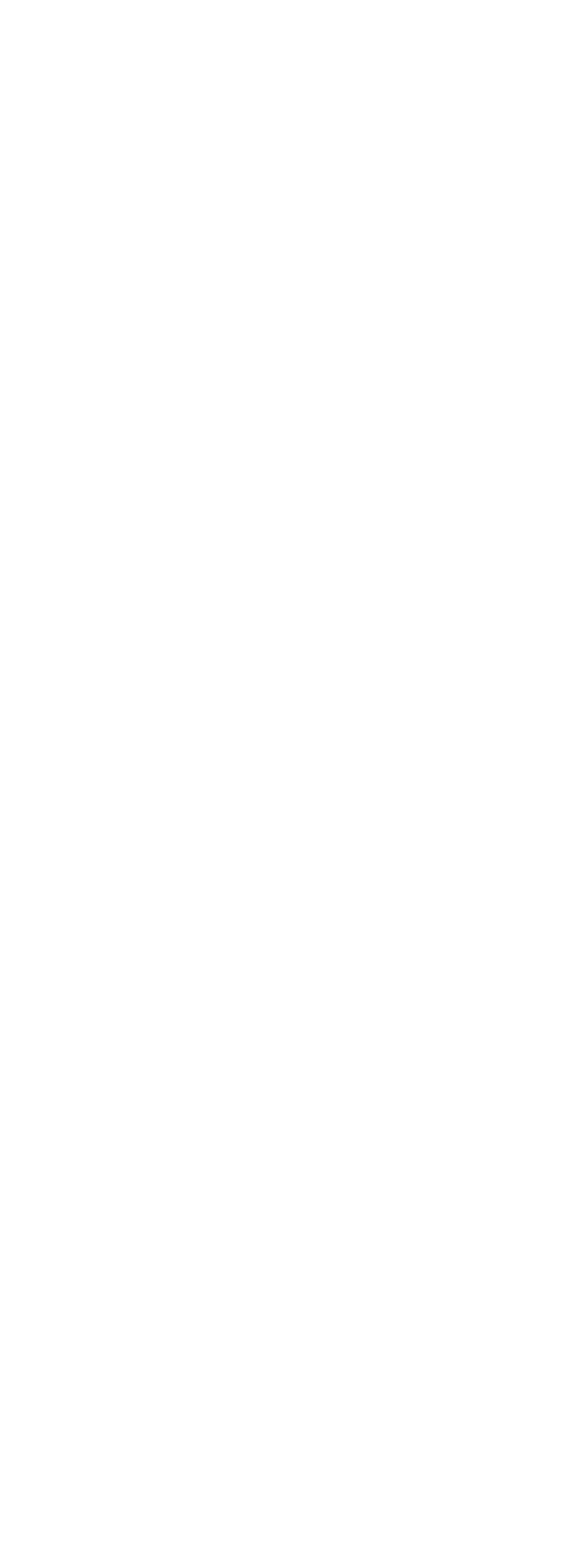
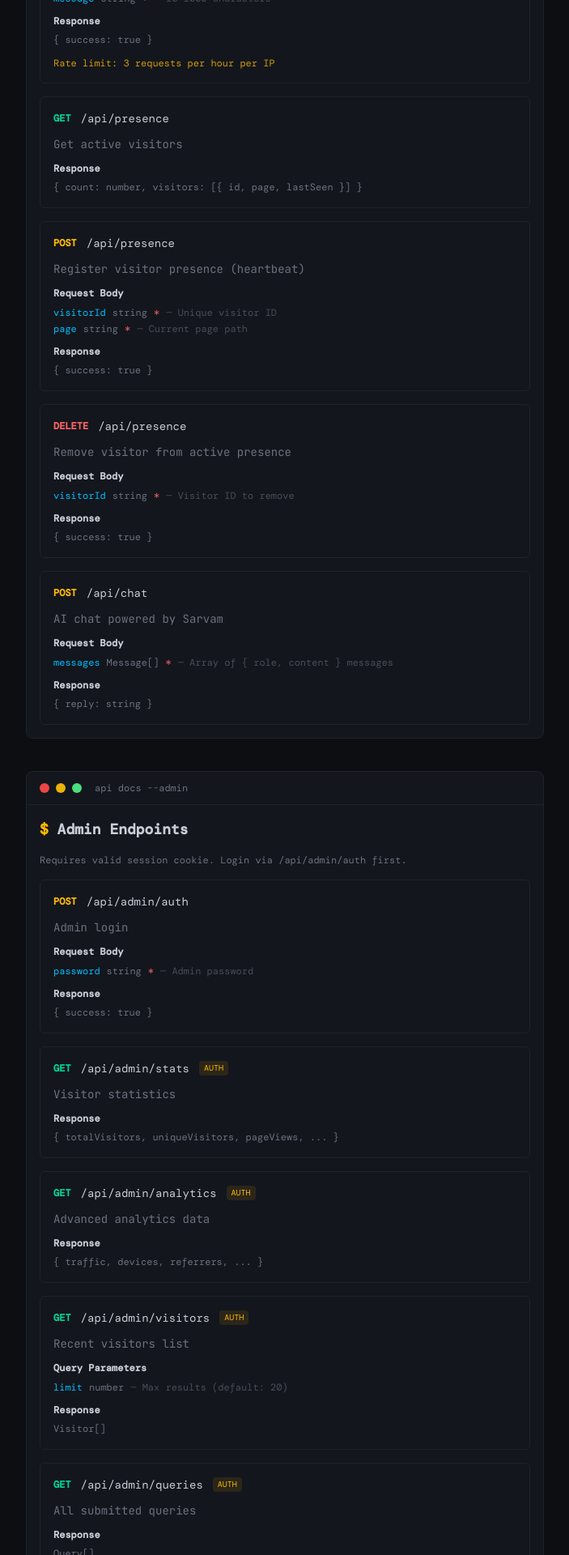
Before and after one commit to knee-tesh/initesh, a Next.js app: page /api-docs in a window 1280 px wide. Before the commit this address had no page. Shown: the part 780-2700 px from the top of the page at 81% size, without its empty margins (90-793 px from the left). Before the commit the page ends 800 px from the top, so only its background shows below. Built offline with nearby package versions, Linux system fonts and the light colour scheme.

Commit message:
feat: add API documentation page with terminal-themed UI

```diff
--- /dev/null
+++ b/src/app/(main)/api-docs/page.tsx
@@ -0,0 +1,271 @@
+import TerminalWindow from "@/components/shared/terminal-window";
+
+type HttpMethod = "GET" | "POST" | "PATCH" | "DELETE";
+
+type Param = {
+  name: string;
+  type: string;
+  required: boolean;
+  description: string;
+};
+
+type Endpoint = {
+  method: HttpMethod;
+  path: string;
+  description: string;
+  auth: boolean;
+  body?: Param[];
+  query?: Param[];
+  response: string;
+  rateLimit?: string;
+};
+
+const METHOD_COLORS: Record<HttpMethod, string> = {
+  GET: "text-emerald-400",
+  POST: "text-amber-400",
+  PATCH: "text-sky-400",
+  DELETE: "text-red-400",
+};
+
+const PUBLIC_ENDPOINTS: Endpoint[] = [
+  {
+    method: "POST",
+    path: "/api/track",
+    description: "Track page view",
+    auth: false,
+    body: [
+      { name: "page", type: "string", required: true, description: "Page path (/skills, /services, /about, /contact)" },
+      { name: "referrer", type: "string", required: false, description: "Referrer URL" },
+      { name: "userAgent", type: "string", required: false, description: "Browser user agent" },
+      { name: "sessionId", type: "string", required: false, description: "Session identifier" },
+      { name: "visitDuration", type: "number", required: false, description: "Time spent on page (ms)" },
+      { name: "scrollDepth", type: "number", required: false, description: "Max scroll depth (0-100)" },
+    ],
+    response: "204 No Content",
+  },
+  {
+    method: "POST",
+    path: "/api/queries",
+    description: "Submit a contact query",
+    auth: false,
+    body: [
+      { name: "name", type: "string", required: true, description: "2-100 characters" },
+      { name: "email", type: "string", required: true, description: "Valid email address" },
+      { name: "message", type: "string", required: true, description: "10-1000 characters" },
+    ],
+    response: "{ success: true }",
+    rateLimit: "3 requests per hour per IP",
+  },
+  {
+    method: "GET",
+    path: "/api/presence",
+    description: "Get active visitors",
+    auth: false,
+    response: "{ count: number, visitors: [{ id, page, lastSeen }] }",
+  },
+  {
+    method: "POST",
+    path: "/api/presence",
+    description: "Register visitor presence (heartbeat)",
+    auth: false,
+    body: [
+      { name: "visitorId", type: "string", required: true, description: "Unique visitor ID" },
+      { name: "page", type: "string", required: true, description: "Current page path" },
+    ],
+    response: "{ success: true }",
+  },
+  {
+    method: "DELETE",
+    path: "/api/presence",
+    description: "Remove visitor from active presence",
+    auth: false,
+    body: [
+      { name: "visitorId", type: "string", required: true, description: "Visitor ID to remove" },
+    ],
+    response: "{ success: true }",
+  },
+  {
+    method: "POST",
+    path: "/api/chat",
+    description: "AI chat powered by Sarvam",
+    auth: false,
+    body: [
+      { name: "messages", type: "Message[]", required: true, description: "Array of { role, content } messages" },
+    ],
+    response: "{ reply: string }",
+  },
+];
+
+const ADMIN_ENDPOINTS: Endpoint[] = [
+  {
+    method: "POST",
+    path: "/api/admin/auth",
+    description: "Admin login",
+    auth: false,
+    body: [
+      { name: "password", type: "string", required: true, description: "Admin password" },
+    ],
+    response: "{ success: true }",
+  },
+  {
+    method: "GET",
+    path: "/api/admin/stats",
+    description: "Visitor statistics",
+    auth: true,
+    response: "{ totalVisitors, uniqueVisitors, pageViews, ... }",
+  },
+  {
+    method: "GET",
+    path: "/api/admin/analytics",
+    description: "Advanced analytics data",
+    auth: true,
+    response: "{ traffic, devices, referrers, ... }",
+  },
+  {
+    method: "GET",
+    path: "/api/admin/visitors",
+    description: "Recent visitors list",
+    auth: true,
+    query: [
+      { name: "limit", type: "number", required: false, description: "Max results (default: 20)" },
+    ],
+    response: "Visitor[]",
+  },
+  {
+    method: "GET",
+    path: "/api/admin/queries",
+    description: "All submitted queries",
+    auth: true,
+    response: "Query[]",
+  },
+  {
+    method: "PATCH",
+    path: "/api/admin/queries/[id]",
+    description: "Update query status",
+    auth: true,
+    body: [
+      { name: "status", type: "string", required: true, description: "'new' | 'read' | 'replied'" },
+    ],
+    response: "{ success: true }",
+  },
+  {
+    method: "POST",
+    path: "/api/admin/export",
+    description: "Export all data",
+    auth: true,
+    response: "{ visitors, queries, ... }",
+  },
+];
+
+function EndpointCard({ endpoint }: { endpoint: Endpoint }) {
+  return (
+    <div className="border border-border rounded-md p-4 space-y-3">
+      <div className="flex items-center gap-3 flex-wrap">
+        <span className={`font-bold font-[family-name:var(--font-mono)] text-xs ${METHOD_COLORS[endpoint.method]}`}>
+          {endpoint.method}
+        </span>
+        <code className="text-sm text-text font-[family-name:var(--font-mono)]">
+          {endpoint.path}
+        </code>
+        {endpoint.auth && (
+          <span className="text-[10px] px-1.5 py-0.5 rounded bg-amber-400/10 text-amber-400 font-[family-name:var(--font-mono)]">
+            AUTH
+          </span>
+        )}
+      </div>
+      <p className="text-sm text-muted">{endpoint.description}</p>
+
+      {endpoint.body && endpoint.body.length > 0 && (
+        <div>
+          <h4 className="text-xs font-bold text-text mb-2 font-[family-name:var(--font-mono)]">Request Body</h4>
+          <div className="space-y-1">
+            {endpoint.body.map((param) => (
+              <div key={param.name} className="flex gap-2 text-xs font-[family-name:var(--font-mono)]">
+                <span className="text-sky-400">{param.name}</span>
+                <span className="text-muted">{param.type}</span>
+                {param.required && <span className="text-red-400">*</span>}
+                <span className="text-muted/60 hidden sm:inline">— {param.description}</span>
+              </div>
+            ))}
+          </div>
+        </div>
+      )}
+
+      {endpoint.query && endpoint.query.length > 0 && (
+        <div>
+          <h4 className="text-xs font-bold text-text mb-2 font-[family-name:var(--font-mono)]">Query Parameters</h4>
+          <div className="space-y-1">
+            {endpoint.query.map((param) => (
+              <div key={param.name} className="flex gap-2 text-xs font-[family-name:var(--font-mono)]">
+                <span className="text-sky-400">{param.name}</span>
+                <span className="text-muted">{param.type}</span>
+                {param.required && <span className="text-red-400">*</span>}
+                <span className="text-muted/60 hidden sm:inline">— {param.description}</span>
+              </div>
+            ))}
+          </div>
+        </div>
+      )}
+
+      <div>
+        <h4 className="text-xs font-bold text-text mb-1 font-[family-name:var(--font-mono)]">Response</h4>
+        <code className="text-xs text-muted font-[family-name:var(--font-mono)]">{endpoint.response}</code>
+      </div>
+
+      {endpoint.rateLimit && (
+        <p className="text-xs text-amber-400/80 font-[family-name:var(--font-mono)]">Rate limit: {endpoint.rateLimit}</p>
+      )}
+    </div>
+  );
+}
+
+export default function ApiDocsPage() {
+  return (
+    <div className="max-w-[640px]">
+      <h1 className="text-2xl md:text-3xl font-bold text-text mb-2 font-[family-name:var(--font-display)]">
+        API Documentation
+      </h1>
+      <p className="text-sm text-muted mb-8 font-[family-name:var(--font-mono)]">
+        All available REST endpoints for this portfolio site.
+      </p>
+
+      <div className="space-y-10">
+        <section>
+          <TerminalWindow title="api docs --public">
+            <div className="space-y-4">
+              <h2 className="text-lg font-bold text-text font-[family-name:var(--font-mono)]">
+                <span className="text-emerald-400">$</span> Public Endpoints
+              </h2>
+              <p className="text-xs text-muted font-[family-name:var(--font-mono)]">
+                No authentication required. Rate limits may apply.
+              </p>
+              <div className="space-y-4">
+                {PUBLIC_ENDPOINTS.map((endpoint) => (
+                  <EndpointCard key={`${endpoint.method}-${endpoint.path}`} endpoint={endpoint} />
+                ))}
+              </div>
+            </div>
+          </TerminalWindow>
+        </section>
+
+        <section>
+          <TerminalWindow title="api docs --admin">
+            <div className="space-y-4">
+              <h2 className="text-lg font-bold text-text font-[family-name:var(--font-mono)]">
+                <span className="text-amber-400">$</span> Admin Endpoints
+              </h2>
+              <p className="text-xs text-muted font-[family-name:var(--font-mono)]">
+                Requires valid session cookie. Login via /api/admin/auth first.
+              </p>
+              <div className="space-y-4">
+                {ADMIN_ENDPOINTS.map((endpoint) => (
+                  <EndpointCard key={`${endpoint.method}-${endpoint.path}`} endpoint={endpoint} />
+                ))}
+              </div>
+            </div>
+          </TerminalWindow>
+        </section>
+      </div>
+    </div>
+  );
+}
```
